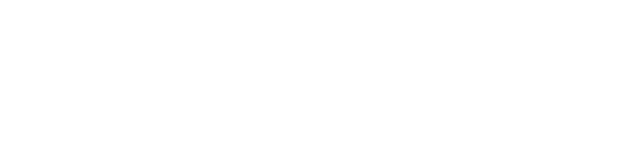
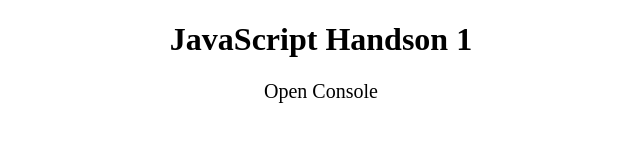
Before and after one commit to ajayythakur/JS-Hanson-1, a plain HTML site: page index.html in a window 1280 px wide. Shown: the whole page, without its empty margins (319-959 px from the left). Drawn offline with Linux system fonts and the light colour scheme.

Commit message:
JS Handson 1

```diff
--- a/index.html
+++ b/index.html
@@ -5,8 +5,21 @@
     <meta http-equiv="X-UA-Compatible" content="IE=edge">
     <meta name="viewport" content="width=device-width, initial-scale=1.0">
     <title>JavaScript Handson 1</title>
+    <style>
+        h1{
+            text-align: center;
+        }
+        p{
+            text-align: center;
+            font-size: 20px;
+        }
+    </style>
 </head>
 <body>
+    <h1>JavaScript Handson 1</h1>
+    <p>
+        Open Console
+    </p>
     <script src="index.js"></script>
 </body>
 </html>
```
